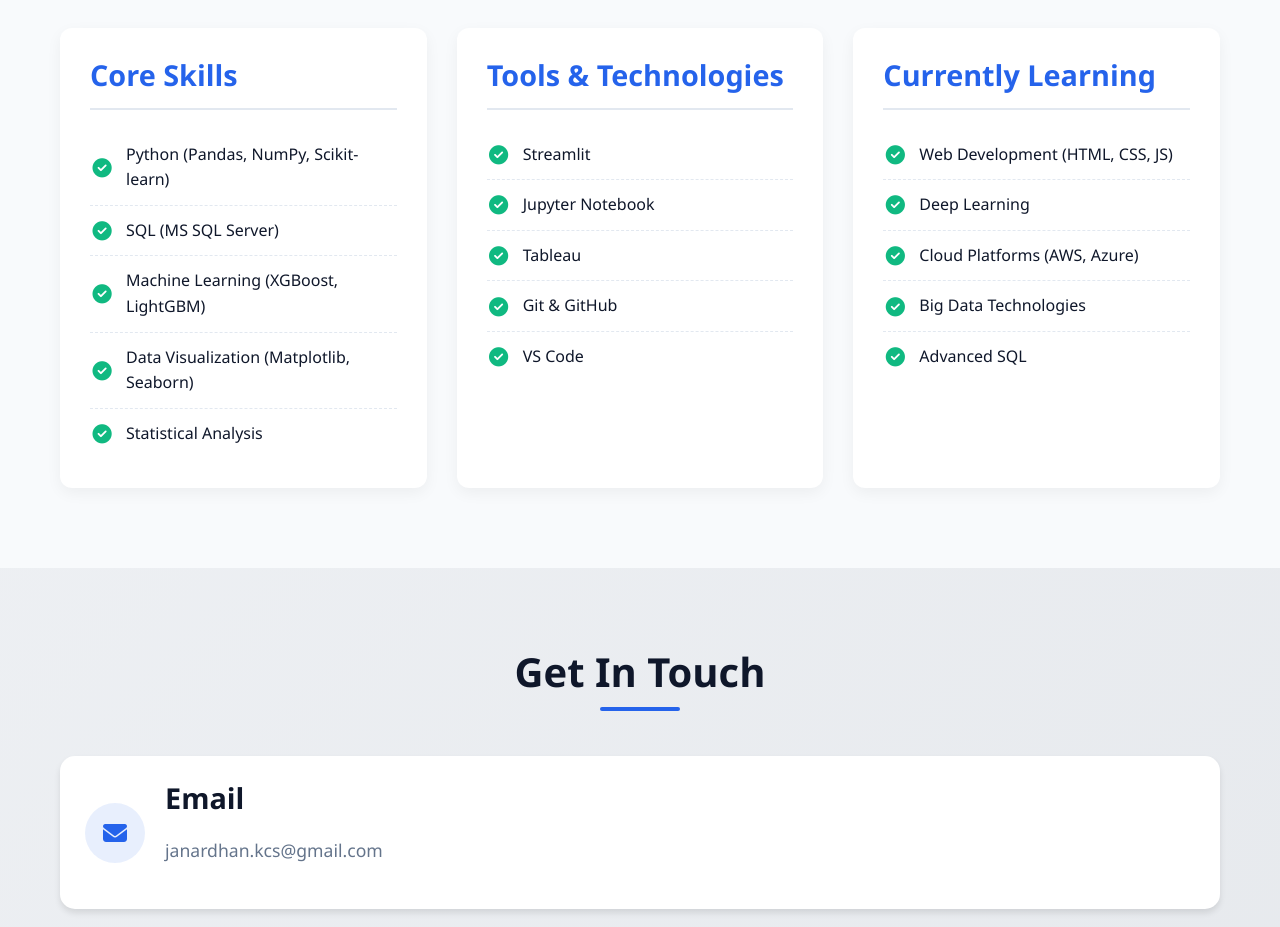
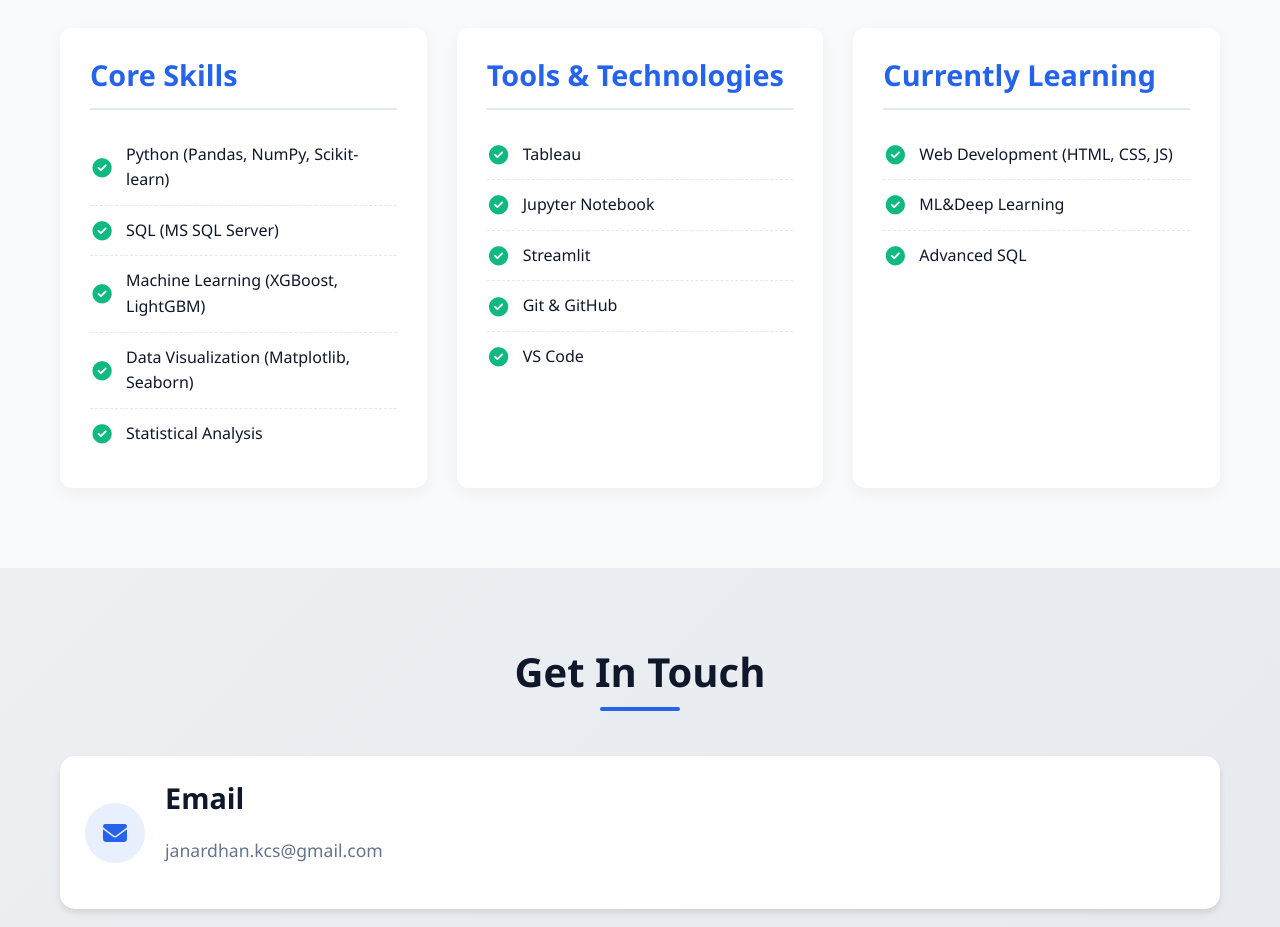
Before and after one commit to janardhankobaka/WEB, a plain HTML site: page index.html in a window 1280 px wide. Shown: the part 1800-2727 px from the top of the page. Drawn offline with Linux system fonts and the light colour scheme.

Commit message:
index.html

```diff
--- a/index.html
+++ b/index.html
@@ -835,9 +835,9 @@
                 <div class="skill-category">
                     <h3>Tools & Technologies</h3>
                     <ul class="skill-list">
+                        <li><i class="fas fa-check-circle"></i> Tableau</li>
+                        <li><i class="fas fa-check-circle"></i> Jupyter Notebook</li>
                         <li><i class="fas fa-check-circle"></i> Streamlit</li>
-                        <li><i class="fas fa-check-circle"></i> Jupyter Notebook</li>
-                        <li><i class="fas fa-check-circle"></i> Tableau</li>
                         <li><i class="fas fa-check-circle"></i> Git & GitHub</li>
                         <li><i class="fas fa-check-circle"></i> VS Code</li>
                     </ul>
@@ -847,9 +847,7 @@
                     <h3>Currently Learning</h3>
                     <ul class="skill-list">
                         <li><i class="fas fa-check-circle"></i> Web Development (HTML, CSS, JS)</li>
-                        <li><i class="fas fa-check-circle"></i> Deep Learning</li>
-                        <li><i class="fas fa-check-circle"></i> Cloud Platforms (AWS, Azure)</li>
-                        <li><i class="fas fa-check-circle"></i> Big Data Technologies</li>
+                        <li><i class="fas fa-check-circle"></i> ML&Deep Learning</li>
                         <li><i class="fas fa-check-circle"></i> Advanced SQL</li>
                     </ul>
                 </div>
```
